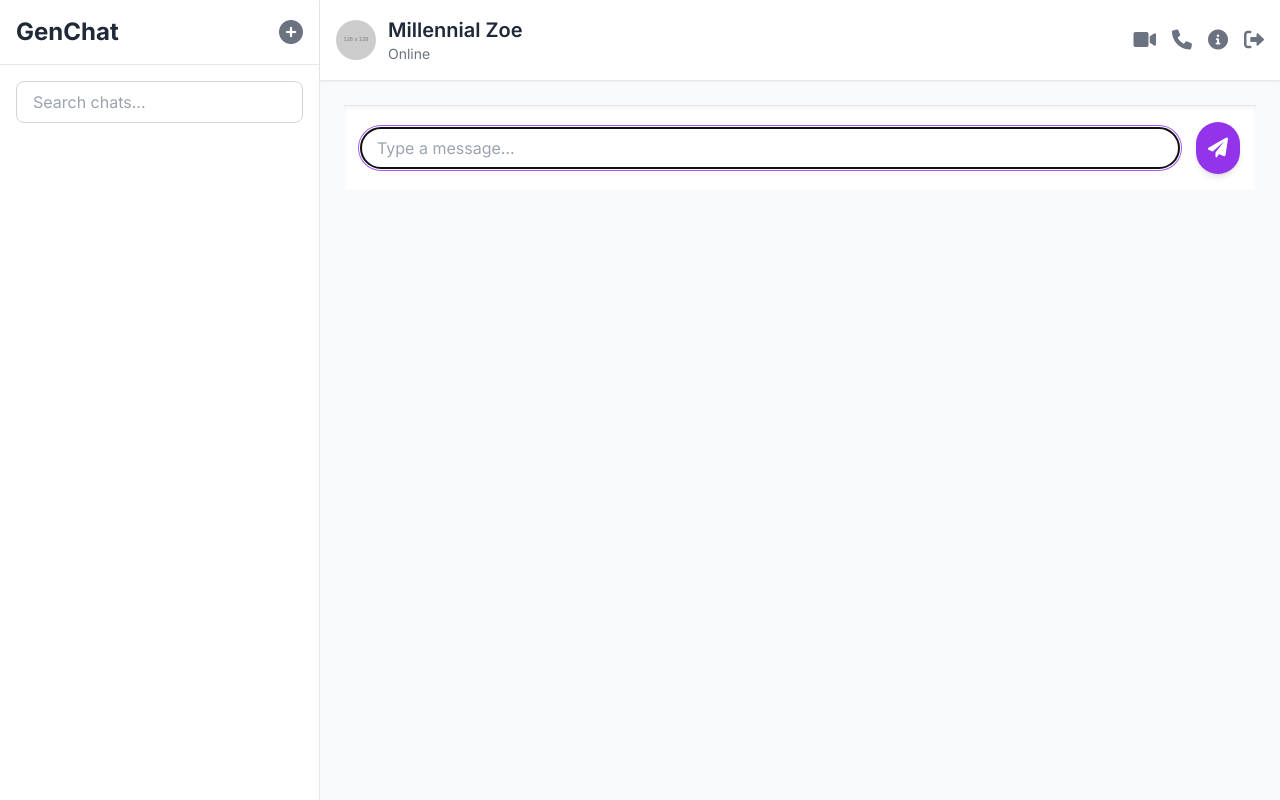
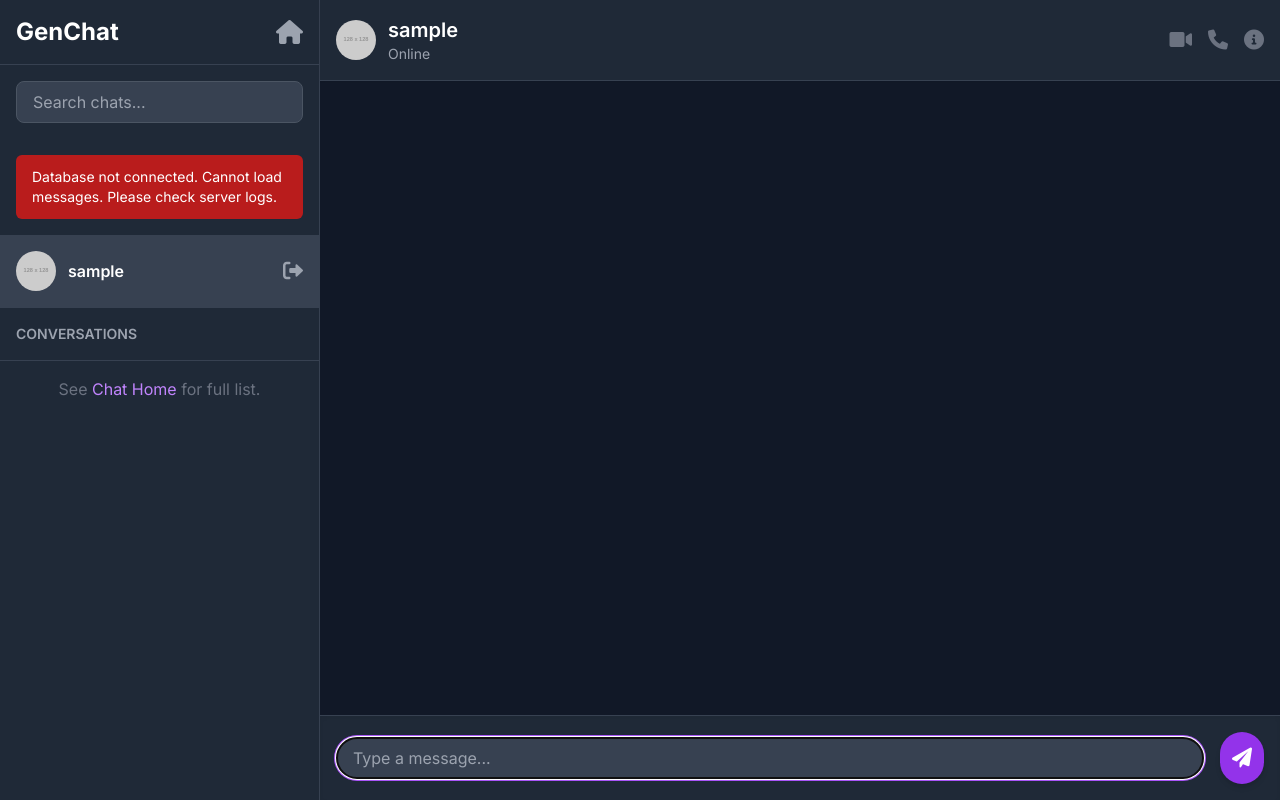
Before and after one commit to Trust-Worthy/GenZlator, a Flask app: a page that uses app.py in a window 1280 px wide. Run offline with Flask 3, Linux system fonts and the light colour scheme; the visitor is signed in with stand-in values (Sample User, id 1); grey boxes labelled with a size stand in for pictures from a placeholder-image service; a database or web service that is not in the repository returns one stand-in record (values such as "Sample title"); some libraries are stand-ins or nearby versions.

Commit message:
working on adding the persistent messaging features.

```diff
--- a/app.py
+++ b/app.py
@@ -10,42 +10,42 @@ from datetime import datetime
 load_dotenv()
 
 app = Flask(__name__)
-# Use environment variable for secret key, with a strong default for development
 app.secret_key = os.environ.get('FLASK_SECRET_KEY', 'your_super_secret_key_here_generate_a_strong_one_in_production')
 
 # MongoDB Atlas Connection
-# Get the connection string from environment variables
 MONGO_URI = os.environ.get("MONGO_URI")
 if not MONGO_URI:
     raise ValueError("MONGO_URI environment variable not set. Please set it in your .env file or system environment.")
 
-# Initialize client and collections
 client = None
 db = None
 users_collection = None
 messages_collection = None
 
-# --- MongoDB connection ---
-# This block attempts to connect to MongoDB when the Flask app starts.
-# Flash messages cannot be used here because there is no active request context yet.
 try:
     client = MongoClient(MONGO_URI)
-    db = client.get_database("genzlator_db") # Name your database, e.g., 'genchat_db'
-    users_collection = db.get_collection("users") # Collection for users
-    messages_collection = db.get_collection("messages") # Collection for messages
+    db = client.get_database("genchat_db") # Changed to genchat_db for consistency with previous discussion
+    users_collection = db.get_collection("users")
+    messages_collection = db.get_collection("messages")
     print("Successfully connected to MongoDB Atlas!")
 except Exception as e:
     print(f"Failed to connect to MongoDB Atlas at startup: {e}")
-    # Do not use flash() here as there is no request context.
+    # Flash messages cannot be used here as there is no request context yet.
     # The client variable will remain None, and subsequent routes will handle this.
 
-# --- Routes ---
+# Prevent caching so refresh always goes to server (avoid stale page)
+@app.after_request
+def add_no_cache_headers(response):
+    response.headers["Cache-Control"] = "no-cache, no-store, must-revalidate"
+    response.headers["Pragma"] = "no-cache"
+    response.headers["Expires"] = "0"
+    return response
 
 @app.route('/')
 def index():
-    """Redirect to login if not logged in, otherwise go to chat."""
+    """Redirect to login if not logged in, otherwise go to chat home."""
     if 'username' in session:
-        return redirect(url_for('chat'))
+        return redirect(url_for('chat_home'))
     return redirect(url_for('login'))
 
 @app.route('/login', methods=['GET', 'POST'])
@@ -64,11 +64,9 @@ def login():
             flash("Username and password are required.", "error")
             return render_template('login.html')
 
-        # Normalize username by stripping whitespace and converting to lowercase
         username = username.strip().lower()
 
         if action == 'signup':
-            # Check if user already exists
             existing_user = users_collection.find_one({'username': username})
             if existing_user:
                 flash("Username already exists. Please choose a different one.", "error")
@@ -76,87 +74,133 @@ def login():
                 hashed_pw = generate_password_hash(password)
                 users_collection.insert_one({'username': username, 'password': hashed_pw})
                 flash("Account created successfully! Please log in.", "success")
-                return redirect(url_for('login')) # Redirect to login page after signup
+                return redirect(url_for('login'))
 
         elif action == 'login':
             user = users_collection.find_one({'username': username})
             if user and check_password_hash(user['password'], password):
                 session['username'] = username
                 flash(f"Welcome back, {username}!", "success")
-                return redirect(url_for('chat')) # Redirect directly to chat on successful login
+                return redirect(url_for('chat_home')) # Redirect to chat_home on successful login
             else:
                 flash("Invalid username or password.", "error")
 
     return render_template('login.html')
+
 @app.route('/chat')
 def chat_home():
+    """
+    Displays the chat home screen with existing conversations and
+    a list of other users to start new conversations with.
+    """
     if 'username' not in session:
         flash("Please log in to access chat.", "warning")
         return redirect(url_for('login'))
 
     current_user = session['username']
+    all_users = []
+    contact_latest = {}
+    sorted_contacts = []
 
-    # Step 1: Fetch all messages involving current user
-    all_msgs = list(messages_collection.find({
-        "$or": [
-            {"sender": current_user},
-            {"receiver": current_user}
-        ]
-    }).sort("timestamp", -1))  # newest first
+    if client:
+        # Fetch all users except current user
+        # Exclude _id to simplify JSON for template
+        all_users = list(users_collection.find({'username': {'$ne': current_user}}, {'_id': 0, 'username': 1}))
+        # Extract just the usernames
+        all_users_usernames = [user['username'] for user in all_users]
 
-    # Step 2: Build contact => most recent message map
-    contact_latest = {}
-    for msg in all_msgs:
-        contact = msg["receiver"] if msg["sender"] == current_user else msg["sender"]
-        if contact not in contact_latest:
-            contact_latest[contact] = msg  # first (newest) match wins
+        # Get existing contacts with messages
+        all_msgs = list(messages_collection.find({
+            "$or": [
+                {"sender": current_user},
+                {"receiver": current_user}
+            ]
+        }).sort("timestamp", -1)) # Sort descending to easily get latest message
 
-    # Step 3: Sort contacts by message timestamp
-    sorted_contacts = sorted(contact_latest.items(), key=lambda x: x[1]["timestamp"], reverse=True)
+        # Build a dictionary of latest message for each contact
+        for msg in all_msgs:
+            contact = msg["receiver"] if msg["sender"] == current_user else msg["sender"]
+            if contact not in contact_latest:
+                contact_latest[contact] = msg
 
-    return render_template("chat_home.html", username=current_user, contact_messages=sorted_contacts)
+        # Sort contacts by their latest message timestamp
+        sorted_contacts = sorted(contact_latest.items(), key=lambda x: x[1]["timestamp"], reverse=True)
+    else:
+        flash("Database not connected. Cannot load chat data. Please check server logs.", "error")
+
+    return render_template(
+        "chat_home.html",
+        username=current_user,
+        contact_messages=sorted_contacts,  # Existing conversations with latest message
+        all_users_usernames=all_users_usernames # List of all other usernames
+    )
 
 @app.route('/chat/<contact_username>')
-def chat(contact_username):
+def chat_detail(contact_username):
+    """Displays the detailed chat conversation with a specific contact."""
     if 'username' not in session:
         flash("Please log in to access the chat.", "warning")
         return redirect(url_for('login'))
 
     current_user = session['username']
 
-    try:
-        messages = list(messages_collection.find({
-            "$or": [
-                {"sender": current_user, "receiver": contact_username},
-                {"sender": contact_username, "receiver": current_user}
-            ]
-        }).sort("timestamp", 1))
-    except Exception as e:
-        print(f"Error loading messages: {e}")
-        messages = []
+    # Ensure the target contact exists in the database
+    target_user_exists = users_collection.find_one({'username': contact_username})
+    if not target_user_exists:
+        flash(f"User '{contact_username}' not found.", "error")
+        return redirect(url_for('chat_home'))
 
-    return render_template('chat.html',
+    messages = []
+    if client:
+        try:
+            # Fetch messages between current_user and contact_username
+            messages = list(messages_collection.find({
+                "$or": [
+                    {"sender": current_user, "receiver": contact_username},
+                    {"sender": contact_username, "receiver": current_user}
+                ]
+            }).sort("timestamp", 1)) # Sort ascending for chronological order
+        except Exception as e:
+            print(f"Error loading messages for {contact_username}: {e}")
+            flash("Could not load messages for this conversation. Database error.", "error")
+    else:
+        flash("Database not connected. Cannot load messages. Please check server logs.", "error")
+
+    return render_template('chat_detail.html',
                            username=current_user,
                            contact_username=contact_username,
                            messages=messages)
 
-
 @app.route('/send_message', methods=['POST'])
 def send_message():
+    """Handles sending a new message."""
     if 'username' not in session:
         flash("You must be logged in to send messages.", "error")
         return redirect(url_for('login'))
 
     if not client:
         flash("Database not connected. Cannot send message. Please check server logs.", "error")
-        return redirect(url_for('chat'))
+        # Attempt to redirect to the correct chat detail if receiver is available, else home
+        receiver_fallback = request.form.get('receiver')
+        return redirect(url_for('chat_detail', contact_username=receiver_fallback) if receiver_fallback else url_for('chat_home'))
 
-    sender = session['username'] # Use actual logged-in user from session
+    sender = session['username']
     content = request.form.get('message_content')
+    receiver = request.form.get('receiver') # Get the receiver from the form
 
-    if content and content.strip(): # Check if content is not empty or just whitespace
+    if not receiver:
+        flash("Recipient not specified.", "error")
+        return redirect(url_for('chat_home'))
+
+    # Ensure receiver exists before attempting to send a message
+    if not users_collection.find_one({'username': receiver}):
+        flash(f"Recipient '{receiver}' not found.", "error")
+        return redirect(url_for('chat_home'))
+
+    if content and content.strip():
         messages_collection.insert_one({
             "sender": sender,
+            "receiver": receiver,
             "content": content,
             "timestamp": datetime.now(),
             "translated_content": "" # Placeholder for AI translation
@@ -164,32 +208,17 @@ def send_message():
         flash("Message sent!", "success")
     else:
         flash("Message cannot be empty.", "error")
-    return redirect(url_for('chat'))
+
+    # Redirect back to the specific chat with the receiver
+    return redirect(url_for('chat_detail', contact_username=receiver))
 
 @app.route('/logout')
 def logout():
     """Log the user out and clear session."""
     session.pop('username', None) # Remove username from session
+    session.clear()  # Fully clear session data
     flash("You have been logged out.", "info")
     return redirect(url_for('login'))
 
-def get_contacts_from_messages(current_user):
-    contacts = set()
-
-    # Find users the current_user has messaged
-    sent_to = messages_collection.find({"sender": current_user})
-    for msg in sent_to:
-        contacts.add(msg["receiver"])
-
-    # Find users who messaged the current_user
-    received_from = messages_collection.find({"receiver": current_user})
-    for msg in received_from:
-        contacts.add(msg["sender"])
-
-    contacts.discard(current_user)  # Just in case
-
-    return sorted(list(contacts))
-
-# === Main ===
 if __name__ == '__main__':
     app.run(debug=True)
--- /dev/null
+++ b/templates/chat_detail.html
@@ -0,0 +1,173 @@
+<!-- templates/chat_detail.html -->
+<!DOCTYPE html>
+<html lang="en">
+<head>
+    <meta charset="UTF-8">
+    <meta name="viewport" content="width=device-width, initial-scale=1.0">
+    <title>GenChat - Chat with {{ contact_username }}</title>
+    <!-- Tailwind CSS CDN -->
+    <script src="https://cdn.tailwindcss.com"></script>
+    <link href="https://fonts.googleapis.com/css2?family=Inter:wght@400;600;700&display=swap" rel="stylesheet">
+    <!-- Font Awesome for icons -->
+    <link rel="stylesheet" href="https://cdnjs.cloudflare.com/ajax/libs/font-awesome/6.0.0-beta3/css/all.min.css">
+    <style>
+        body {
+            font-family: 'Inter', sans-serif;
+            background-color: #1a202c; /* Dark background */
+        }
+        /* Custom scrollbar for chat messages */
+        .chat-messages::-webkit-scrollbar {
+            width: 8px;
+        }
+        .chat-messages::-webkit-scrollbar-track {
+            background: #2d3748; /* Darker track */
+            border-radius: 10px;
+        }
+        .chat-messages::-webkit-scrollbar-thumb {
+            background: #4a5568; /* Darker thumb */
+            border-radius: 10px;
+        }
+        .chat-messages::-webkit-scrollbar-thumb:hover {
+            background: #6b7280; /* Lighter thumb on hover */
+        }
+    </style>
+</head>
+<body class="flex h-screen overflow-hidden text-gray-200">
+
+    <!-- Left Sidebar: Contacts/Chats (same as chat_home.html) -->
+    <div class="w-1/4 bg-gray-800 border-r border-gray-700 flex flex-col shadow-xl">
+        <div class="p-4 border-b border-gray-700 flex items-center justify-between">
+            <h2 class="text-2xl font-bold text-white">GenChat</h2>
+            <a href="{{ url_for('chat_home') }}" class="text-gray-400 hover:text-purple-400 transition duration-200" title="Back to Home">
+                <i class="fas fa-home text-2xl"></i>
+            </a>
+        </div>
+        <div class="p-4">
+            <input type="text" placeholder="Search chats..."
+                   class="w-full px-4 py-2 bg-gray-700 border border-gray-600 rounded-lg focus:ring-2 focus:ring-purple-500 focus:border-purple-500 transition duration-200 text-gray-200 placeholder-gray-400">
+        </div>
+
+        <nav class="flex-grow overflow-y-auto chat-list-container">
+            <!-- Flash messages -->
+            {% with messages = get_flashed_messages(with_categories=true) %}
+                {% if messages %}
+                <div class="p-4 space-y-2">
+                    {% for category, message in messages %}
+                    <div class="text-sm px-4 py-3 rounded-md
+                                {% if category == 'success' %}bg-green-700 text-white
+                                {% elif category == 'error' %}bg-red-700 text-white
+                                {% elif category == 'warning' %}bg-yellow-700 text-white
+                                {% else %}bg-gray-600 text-white{% endif %}">
+                        {{ message }}
+                    </div>
+                    {% endfor %}
+                </div>
+                {% endif %}
+            {% endwith %}
+
+            <!-- Current User Profile/Logout -->
+            <div class="p-4 border-b border-gray-700 bg-gray-700 flex items-center justify-between">
+                <div class="flex items-center">
+                    <img class="w-10 h-10 rounded-full mr-3 object-cover" src="https://placehold.co/128x128/3B82F6/FFFFFF?text={{ username[0]|upper }}" alt="User Avatar">
+                    <span class="font-semibold text-white">{{ username }}</span>
+                </div>
+                <a href="{{ url_for('logout') }}" class="text-gray-400 hover:text-red-400 transition duration-200" title="Logout">
+                    <i class="fas fa-sign-out-alt text-xl"></i>
+                </a>
+            </div>
+
+            <p class="p-4 text-sm text-gray-400 uppercase font-semibold border-b border-gray-700">
+                Conversations
+            </p>
+            <!-- A simplified placeholder or you might load recent contacts here if needed -->
+            <p class="p-4 text-gray-500 text-center">See <a href="{{ url_for('chat_home') }}" class="text-purple-400 hover:underline">Chat Home</a> for full list.</p>
+
+        </nav>
+    </div>
+
+    <!-- Main Chat Area -->
+    <div class="flex-grow flex flex-col bg-gray-900">
+        <!-- Chat Header -->
+        <div class="p-4 bg-gray-800 border-b border-gray-700 flex items-center justify-between shadow-sm">
+            <div class="flex items-center">
+                <img class="w-10 h-10 rounded-full mr-3 object-cover" src="https://placehold.co/128x128/9CA3AF/FFFFFF?text={{ contact_username[0]|upper }}" alt="{{ contact_username }}'s Profile">
+                <div>
+                    <h2 class="text-xl font-semibold text-white">{{ contact_username }}</h2>
+                    <p class="text-sm text-gray-400">Online</p>
+                </div>
+            </div>
+            <div class="flex space-x-4 text-gray-500">
+                <button class="hover:text-purple-400 transition duration-200"><i class="fas fa-video text-xl"></i></button>
+                <button class="hover:text-purple-400 transition duration-200"><i class="fas fa-phone text-xl"></i></button>
+                <button class="hover:text-purple-400 transition duration-200"><i class="fas fa-info-circle text-xl"></i></button>
+            </div>
+        </div>
+
+        <!-- Chat Messages -->
+        <div class="flex-grow p-6 overflow-y-auto chat-messages space-y-4">
+            {% for message in messages %}
+                {% if message.sender == username %}
+                <!-- Outgoing Message (You) -->
+                <div class="flex justify-end items-end">
+                    <div class="bg-indigo-600 text-white p-3 rounded-lg shadow-md max-w-lg">
+                        <p>{{ message.content }}</p>
+                        <div class="text-xs text-indigo-200 mt-1 text-right">{{ message.timestamp.strftime('%H:%M %p') }}</div>
+                    </div>
+                </div>
+                <!-- Translated Outgoing Message -->
+                {% if message.translated_content %}
+                <div class="flex justify-end items-end">
+                    <div class="bg-purple-800 text-white p-3 rounded-lg shadow-md max-w-lg relative">
+                        <p class="text-purple-200 font-medium text-sm text-right">Translated:</p>
+                        <p class="text-white text-right">{{ message.translated_content }}</p>
+                        <button class="absolute -bottom-2 -left-2 bg-purple-500 text-white rounded-full p-1 text-xs w-6 h-6 flex items-center justify-center shadow-md hover:bg-purple-600 transition duration-200" title="Mini-Lesson">
+                            <i class="fas fa-graduation-cap"></i>
+                        </button>
+                        <div class="text-xs text-purple-400 mt-1 text-left">Learn</div>
+                    </div>
+                </div>
+                {% endif %}
+                {% else %}
+                <!-- Incoming Message (Contact) -->
+                <div class="flex items-start">
+                    <img class="w-8 h-8 rounded-full mr-3 object-cover" src="https://placehold.co/128x128/9CA3AF/FFFFFF?text={{ message.sender[0]|upper }}" alt="{{ message.sender }}'s Profile">
+                    <div class="bg-gray-700 text-white p-3 rounded-lg shadow-md max-w-lg">
+                        <p class="font-semibold text-gray-300 mb-1">{{ message.sender }}</p>
+                        <p>{{ message.content }}</p>
+                        <div class="text-xs text-gray-400 mt-1 text-right">{{ message.timestamp.strftime('%H:%M %p') }}</div>
+                    </div>
+                </div>
+                <!-- Translated Incoming Message -->
+                {% if message.translated_content %}
+                <div class="flex items-start">
+                    <div class="w-8 h-8 mr-3"></div> <!-- Spacer for alignment -->
+                    <div class="bg-purple-800 text-white p-3 rounded-lg shadow-md max-w-lg relative">
+                        <p class="text-purple-200 font-medium text-sm">Translated:</p>
+                        <p class="text-white">{{ message.translated_content }}</p>
+                        <button class="absolute -bottom-2 -right-2 bg-purple-500 text-white rounded-full p-1 text-xs w-6 h-6 flex items-center justify-center shadow-md hover:bg-purple-600 transition duration-200" title="Mini-Lesson">
+                            <i class="fas fa-graduation-cap"></i>
+                        </button>
+                        <div class="text-xs text-purple-400 mt-1 text-right">Learn</div>
+                    </div>
+                </div>
+                {% endif %}
+                {% endif %}
+            {% endfor %}
+        </div>
+
+        <!-- Message Input -->
+        <div class="p-4 bg-gray-800 border-t border-gray-700 flex items-center shadow-inner">
+            <form action="{{ url_for('send_message') }}" method="POST" class="flex-grow flex items-center">
+                <input type="hidden" name="receiver" value="{{ contact_username }}">
+                <input type="text" name="message_content" placeholder="Type a message..."
+                       class="flex-grow px-4 py-2 bg-gray-700 border border-gray-600 rounded-full focus:ring-2 focus:ring-purple-500 focus:border-purple-500 transition duration-200 text-gray-200 placeholder-gray-400"
+                       autofocus>
+                <button type="submit" class="ml-4 bg-purple-600 text-white p-3 rounded-full hover:bg-purple-700 focus:outline-none focus:ring-2 focus:ring-purple-500 focus:ring-offset-2 transition duration-300 transform hover:scale-105 shadow-md">
+                    <i class="fas fa-paper-plane text-xl"></i>
+                </button>
+            </form>
+        </div>
+    </div>
+
+</body>
+</html>
```
Also changed, not shown: templates/chat_home.html (+116 -19 lines).
